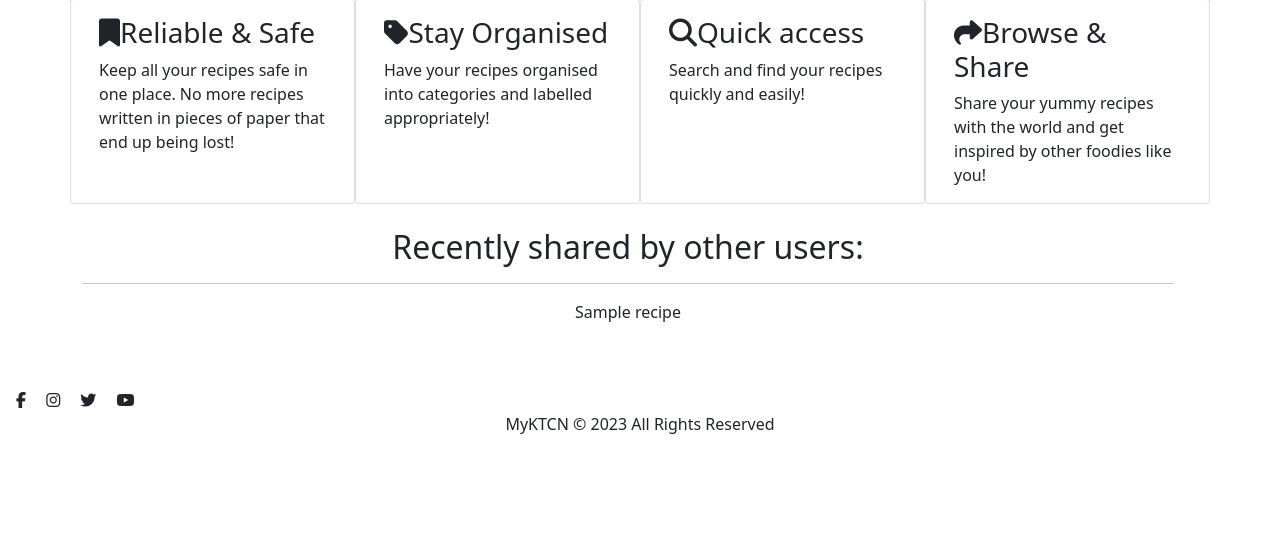
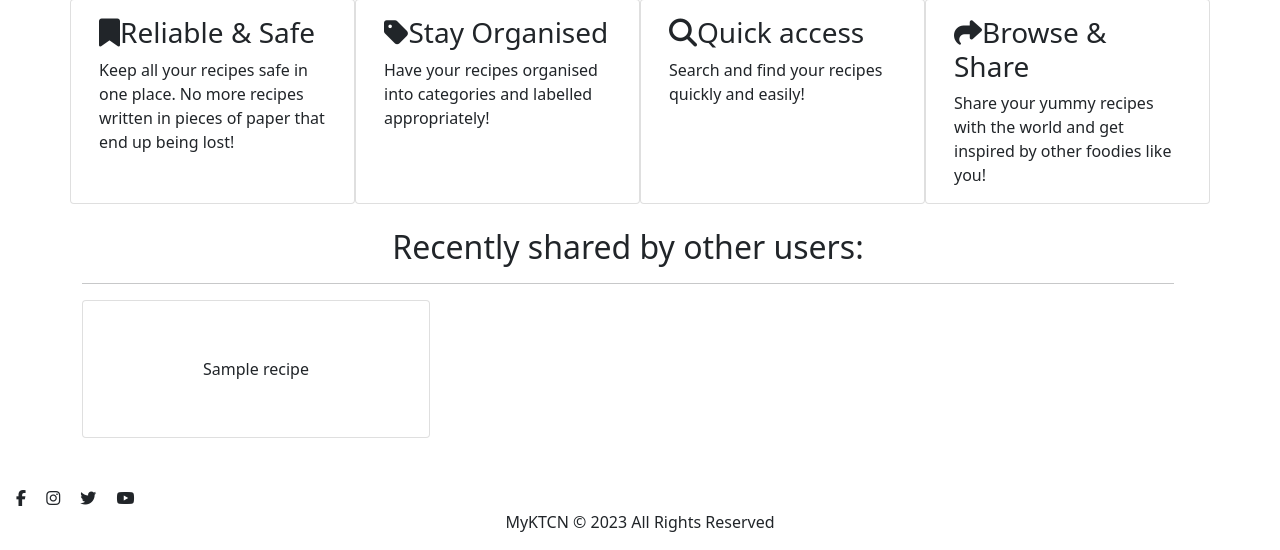
Before and after one commit to lestece/myKTCN, a Django app: page / in a window 1280 px wide. Shown: the part 520-1070 px from the top of the page. Before the commit the page ends 954 px from the top, so only its background shows below. Run offline with Django 3.2, Linux system fonts and the light colour scheme; tables that the repository leaves empty hold one stand-in row (values such as "Sample post"); some libraries are stand-ins or nearby versions; grey boxes are pictures that could not be loaded.

Commit message:
Display latest added recipes on homepage

```diff
--- a/templates/index.html
+++ b/templates/index.html
@@ -61,8 +61,27 @@
                 <hr />
                 <div class="row">
                     {% for recipe in newly_added_recipes %}
-                    <div class="col-12">
-                        <p>{{ recipe.title }}</p>
+                    <div class="col-md-4 card-lg-3">
+                        <div class="card h-100">
+                            <div class="card-body">
+                                <div class="image-container mb-3">
+                                    {% if "placeholder" in recipe.featured_image.url %}
+                                    <img class="card-img-top" src="../static/images/empty-recipe-img.jpg">
+                                    {% else %}
+                                    <img class="card-img-top" src=" {{ recipe.featured_image.url }}">
+                                    {% endif %}
+                                </div>
+                                <a href="{% url 'recipe_details' recipe.slug %}"
+                                    class="recipe-link text-decoration-none text-dark">
+                                    <div class="card-title">
+                                        {{ recipe.title }}
+                                    </div>
+                                </a>
+                                    <div class="card-body">
+
+                                    </div>
+                            </div>
+                        </div>
                     </div>
                     {% endfor %}
                 </div>
@@ -70,4 +89,5 @@
         </div>
     </div>
 </div>
+</div>
 {% endblock %}
```
